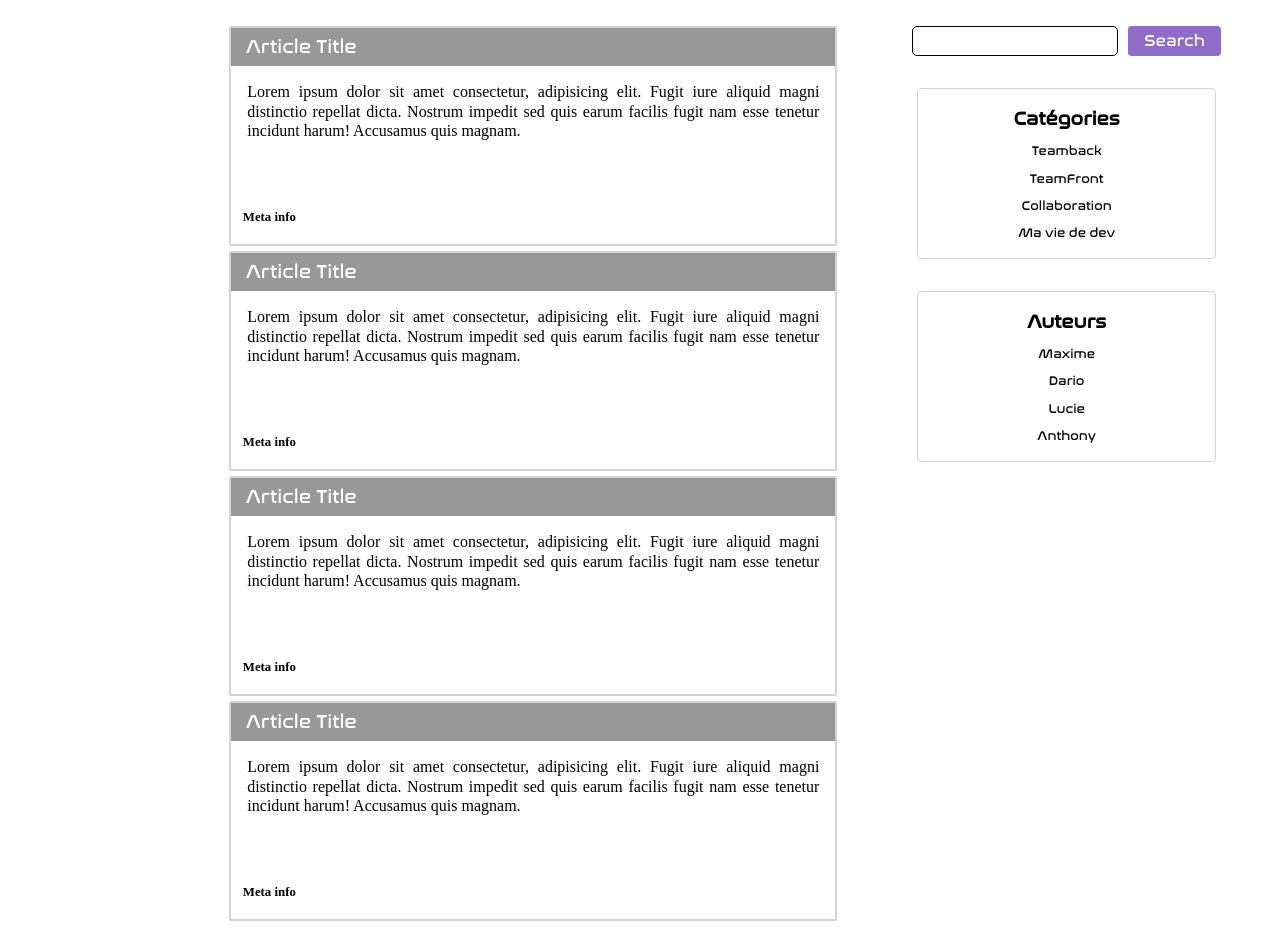
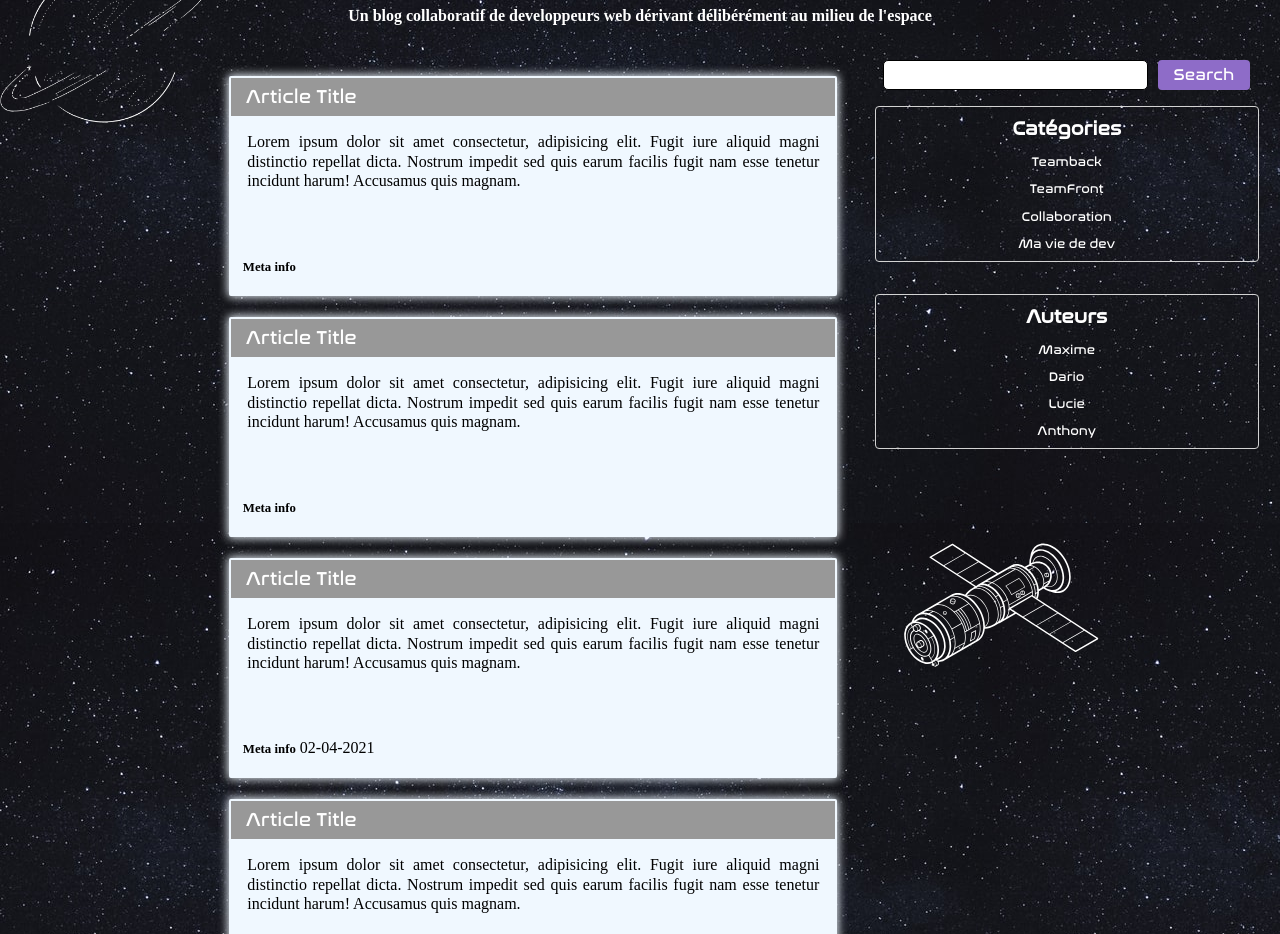
Before and after one commit to Al3sandre/OBlog-CDC, a plain HTML site: page integration/index.html in a window 1280 px wide. Shown: the part 144-1078 px from the top of the page. Drawn offline with Linux system fonts and the light colour scheme.

Commit message:
add img just for style

```diff
--- a/integration/assets/css/style.css
+++ b/integration/assets/css/style.css
@@ -11,22 +11,27 @@
     --font-main-title: 'font-space-custom';
     --font-main-nav: 'font-space-custom';
     --font-content: 'Cambria, Cochin, Georgia, Times, 'Times New Roman', serif';
-    --color-background-nav-mobile: rgb(214, 115, 115);
-    --color-font-nav-mobile: rgb(0, 0, 0);
-    --color-font-article-header-title:rgb(255,255,255);
+    --color-background-nav-mobile: rgb(49, 48, 48);
     --background-color-header-article-card: rgb(152, 152, 152);
     --background-color-button-search: rgb(142, 108, 200);
+    --color-font-nav-mobile: rgb(255, 255, 255);
+    --color-font-article-header-title:rgb(255,255,255);
     --color-font-links: rgb(0,0,0);
     --color-font-button-search:rgb(255, 255, 255);
-    --color-font-aside: rgb(0,0,0);
+    --color-font-aside: rgb(255, 255, 255);
 }
 /* GLOBAL */
 h1,h2,h3,h4,h5,h6{
     font-family: var(--font-main-title);
 }
+body{
+
+    background-image: url(../img/Background.jpg);
+}
     /* HEADER */
 body header {
     margin: 1em 0;
+
 }
 body header section{
     display: flex;
@@ -38,6 +43,7 @@ body header section h1{
     margin-left: 1em;
     font-size: 1em;
     font-family:var(--font-main-title);
+    color: var(--color-font-nav-mobile);
 }
 
 /* NAV */
@@ -46,7 +52,7 @@ body header section div{
     width: 22px;
     height: 4px;
     position: relative;
-    background-color: black;
+    background-color: white;
     border-radius: 12px;
     top: 10px;
 }
@@ -54,7 +60,7 @@ body header section div{
 /* ! Burger Menu with close class */
 body header section.nav div.nav_burger::before, div.nav_burger::after{
     content: "";
-    background-color: black;
+    background-color: white;
     position: absolute;
     width: 22px;
     height: 4px;
@@ -80,7 +86,7 @@ body header section.open div{
 }
 body header section.open div.nav_burger::before, div.nav_burger::after{
     content: "";
-    background-color: black;
+    background-color: white;
     position: absolute;
     width: 22px;
     height: 4px;
@@ -102,7 +108,7 @@ body header section.open nav{
 body header section nav{
     width: 100%;
     text-align: center;
-    background-color: var( --color-background-nav-mobile);
+    background-image: url(../img/Background.jpg);
     position: absolute;
     top: 50px;
 }
@@ -123,6 +129,8 @@ header h2{
 
     text-align: center;
     width: 100%;
+    margin-top: 1em;
+    color: var(--color-font-nav-mobile);
 }
 header p{
     margin-top: 1em;
@@ -130,6 +138,7 @@ header p{
     font-size: 0.75em;
     padding: 0 1.2em;
     font-family: var(--font-content);
+    color: var(--color-font-nav-mobile);
     font-weight: 600;
 }
 
@@ -145,8 +154,11 @@ main section.articles{
 }
 main section.articles article{
     width: 95%;
-    border: 2px solid lightgray;
+    border: 2px solid aliceblue;
     border-radius: 2px;
+    background-color: aliceblue;
+    box-shadow: 0px 0px 10px 1px  aliceblue;
+    margin-top: 1em;
 
 }
 main section.articles article header{
@@ -154,6 +166,7 @@ main section.articles article header{
     margin: 0;
     padding: 0.3em;
     background-color: var(--background-color-header-article-card);
+
 }
 main section.articles article header a{
     text-decoration: none;
@@ -161,6 +174,7 @@ main section.articles article header a{
     font-size: 1.2em;
     margin-left: 0.5em;
     color: var(--color-font-article-header-title);
+
 }
 main section.articles article main p{
     text-align: justify;
@@ -168,6 +182,7 @@ main section.articles article main p{
     margin-bottom: 0.5em;
     padding: 1em;
     font-family: var(--font-content);
+
 }
 main section.articles article footer a{
     text-decoration: none;
@@ -176,6 +191,7 @@ main section.articles article footer a{
     color: var(--color-font-links);
     margin-left: 0.9em;
     font-size: 0.8em;
+
 }
 
 main div.paging{
@@ -189,6 +205,7 @@ main div.paging a{
     font-family: var(--font-content);
     font-weight: 600;
     text-underline-offset: 0.2em;
+    color: var(--color-font-nav-mobile);
 }
 
 /* ASIDE */
@@ -219,6 +236,10 @@ aside section{
     border-radius: 4px;
     padding: 1em;
 }
+aside section h3{
+    color: var(--color-font-nav-mobile);
+    font-size: 1.2em;
+}
 aside section ul{
     list-style: none;
     padding: 0;
@@ -248,7 +269,7 @@ footer section.social__links{
 }
 footer section.social__links a{
     text-decoration: none;
-    color: grey;
+    color: var(--color-font-nav-mobile);
 }
 footer section.nav__footer{
     margin-top: 1em;
@@ -262,6 +283,13 @@ footer section.nav__footer nav ul{
     padding: 0;
     text-align: center;
 }
+footer section.nav__footer nav ul li a{
+    color: var(--color-font-nav-mobile);
+}
+#earth, #fuse, #satelite{
+    display: none;
+}
+
 
 /* TABLET */
 @media (min-width: 750px){
@@ -319,6 +347,9 @@ footer section.nav__footer nav ul{
     header{
         grid-area: 1 / 1 / 2 / 4;
     }
+    header p{
+        font-size: 1em;
+    }
     main{
         grid-area: 2 / 2 / 3 / 3;
         min-width: 100%;
@@ -332,10 +363,37 @@ footer section.nav__footer nav ul{
         margin-top:1em ;
     }
     #site-search{
-        min-width: 0%;
+        min-width: 62%;
+    }
+    aside section{
+        width: 90%;
+        justify-self: center;
+        padding: 0.5em;
+        margin-top: 0.5em;
     }
     footer{
         grid-area: 3 / 1 / 4 / 4;
         margin-top: 3em;
     }
+    #earth{
+        display: block;
+        position: relative;
+        top: -100px;
+    }
+    #fuse{
+        display: block;
+        position: relative;
+        bottom: 90px;
+        width: 150px;
+        transform: rotate(5deg);
+    }
+    #satelite{
+        display: block;
+        position: absolute;
+        right: 175px;
+        top: 650px;
+        width: 15%;
+        transform: rotate(15deg);
+    }
+
 }
--- a/integration/index.html
+++ b/integration/index.html
@@ -58,6 +58,7 @@
                 </main>
                 <footer>
                     <a href="#">Meta info</a>
+                    <time>02-04-2021</time>
                 </footer>
             </article> <article>
                 <header> <a href="#"> Article Title </a></header>
@@ -119,5 +120,10 @@
             </nav>
         </section>
     </footer>
+
+    <!-- Just for style -->
+    <img src="./assets/img/earth.png" alt="image de planete avec une ceinture d'asteroïde" id="earth">
+    <img src="./assets/img/fuses.png" alt="image d'un fusée au décollage" id="fuse">
+    <img src="./assets/img/satelite.svg" alt="image de satelite" id="satelite">
 </body>
 </html>
```
Also changed, not shown: integration/assets/img/Background.jpg (added), integration/assets/img/earth.png (added), integration/assets/img/fuses.png (added), integration/assets/img/satelite.svg (added).
